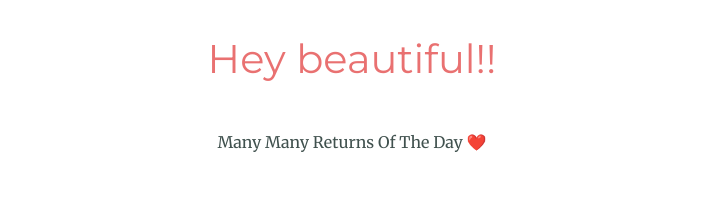
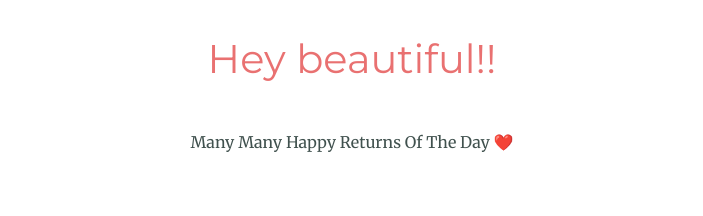
Before and after one commit to akanksha121/b-day, a plain HTML site: page index.html in a window 1280 px wide. Shown: the part 1108-1324 px from the top of the page, without its empty margins (288-991 px from the left). Drawn offline with Linux system fonts and the light colour scheme.

Commit message:
Update index.html

```diff
--- a/index.html
+++ b/index.html
@@ -21,7 +21,7 @@
 
     <img class="profile" src="pro.jpg" alt="img">
     <h2>Hey beautiful!!</h2>
-    <p class="intro">Many Many Returns Of The Day ❤️ </p>
+    <p class="intro">Many Many Happy Returns Of The Day ❤️ </p>
   </div>
 
   <hr>
```
